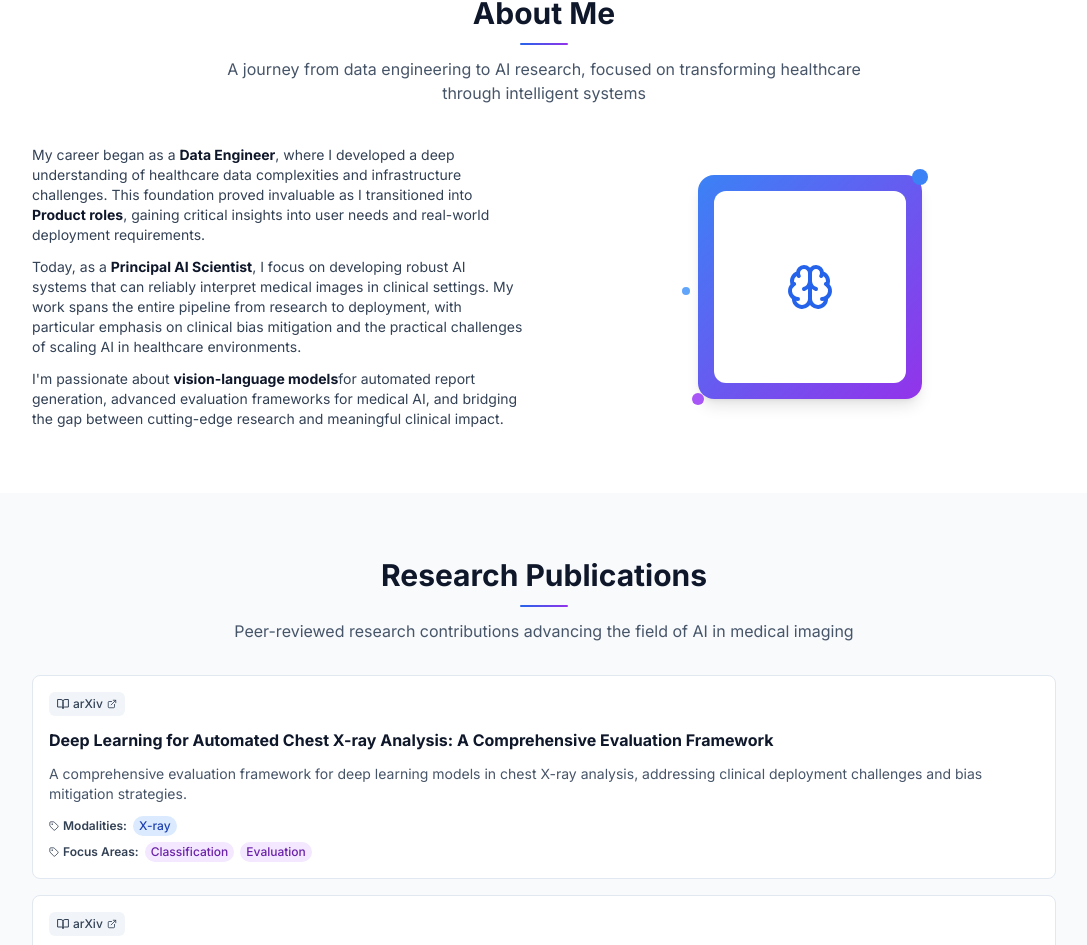
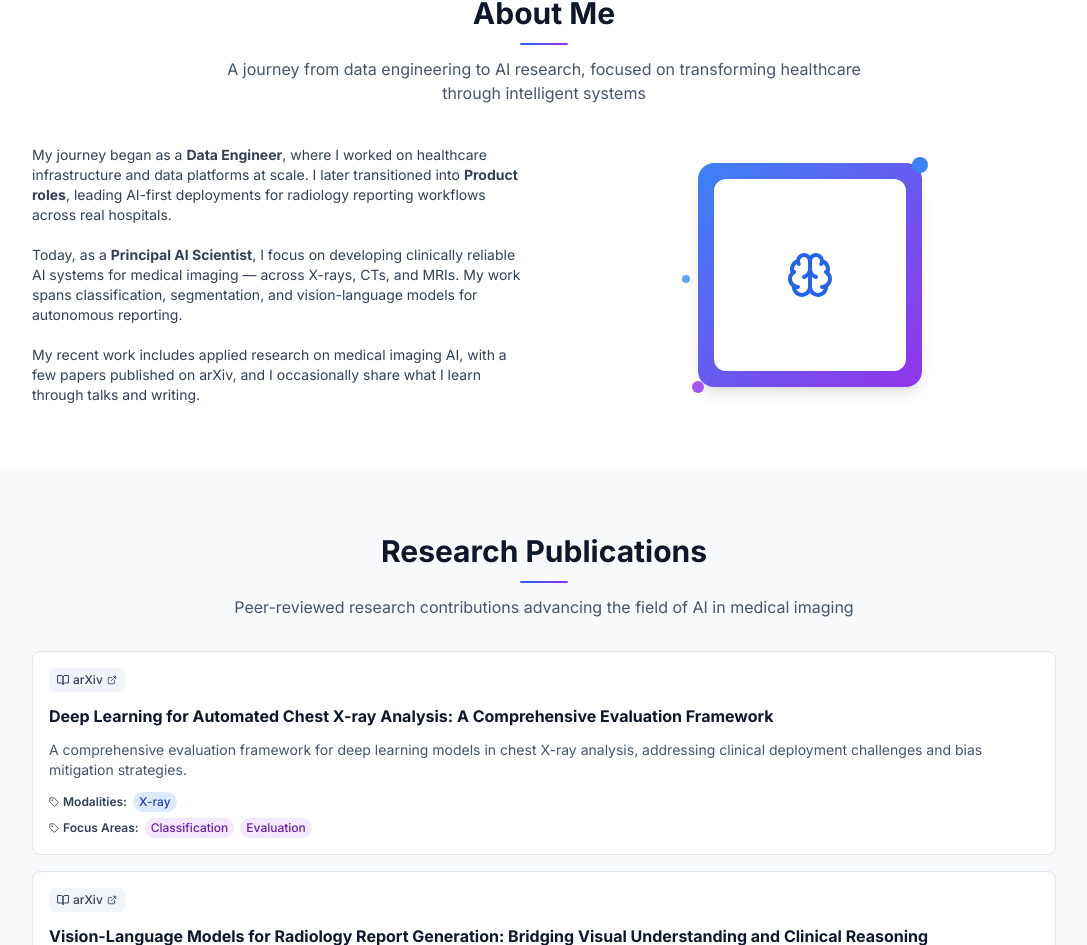
Before and after one commit to Anandakumar-D/personalportfolio, a React (Vite) app: page / in a window 1280 px wide. Shown: the part 869-1814 px from the top of the page, without its empty margins (96-1183 px from the left). Built offline with nearby package versions, Linux system fonts and the light colour scheme.

Commit message:
changed about content

```diff
--- a/src/components/About.tsx
+++ b/src/components/About.tsx
@@ -23,23 +23,11 @@ const About: React.FC = () => {
             <div className="order-2 lg:order-1">
               <div className="space-y-2.5 sm:space-y-3 text-xs sm:text-sm leading-relaxed">
                 <p className="text-slate-700 dark:text-slate-300">
-                  My career began as a <strong className="text-slate-900 dark:text-white">Data Engineer</strong>,
-                  where I developed a deep understanding of healthcare data complexities and infrastructure challenges.
-                  This foundation proved invaluable as I transitioned into <strong className="text-slate-900 dark:text-white">Product roles</strong>,
-                  gaining critical insights into user needs and real-world deployment requirements.
-                </p>
+                  My journey began as a <strong>Data Engineer</strong>, where I worked on healthcare infrastructure and data platforms at scale. I later transitioned into <strong>Product roles</strong>, leading AI-first deployments for radiology reporting workflows across real hospitals.<br /><br />
 
-                <p className="text-slate-700 dark:text-slate-300">
-                  Today, as a <strong className="text-slate-900 dark:text-white">Principal AI Scientist</strong>,
-                  I focus on developing robust AI systems that can reliably interpret medical images in clinical settings.
-                  My work spans the entire pipeline from research to deployment, with particular emphasis on clinical bias
-                  mitigation and the practical challenges of scaling AI in healthcare environments.
-                </p>
+                  Today, as a <strong>Principal AI Scientist</strong>, I focus on developing clinically reliable AI systems for medical imaging — across X-rays, CTs, and MRIs. My work spans classification, segmentation, and vision-language models for autonomous reporting.<br /><br />
 
-                <p className="text-slate-700 dark:text-slate-300">
-                  I'm passionate about <strong className="text-slate-900 dark:text-white">vision-language models</strong>
-                  for automated report generation, advanced evaluation frameworks for medical AI, and bridging the gap
-                  between cutting-edge research and meaningful clinical impact.
+                  My recent work includes applied research on medical imaging AI, with a few papers published on arXiv, and I occasionally share what I learn through talks and writing.
                 </p>
               </div>
             </div>
```
